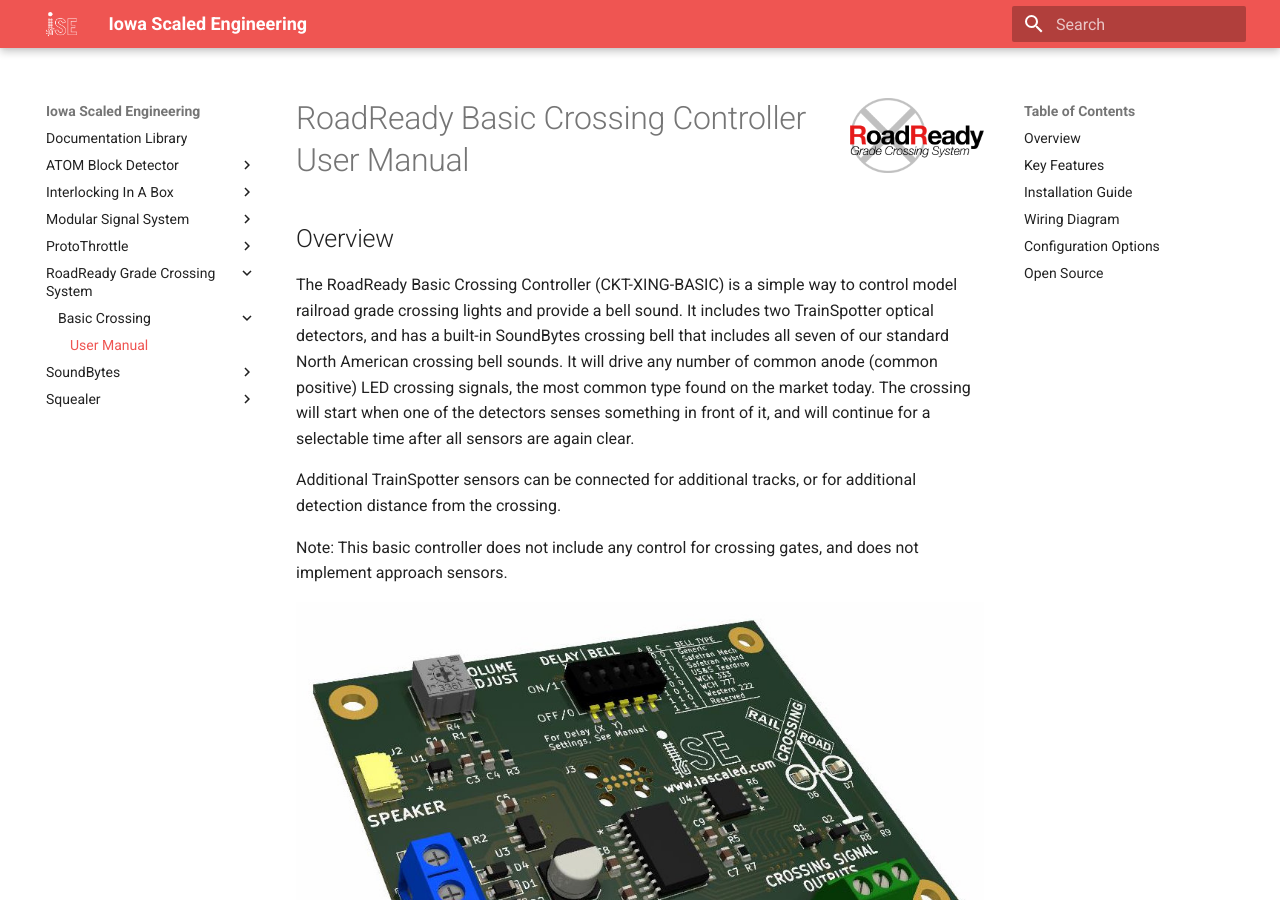
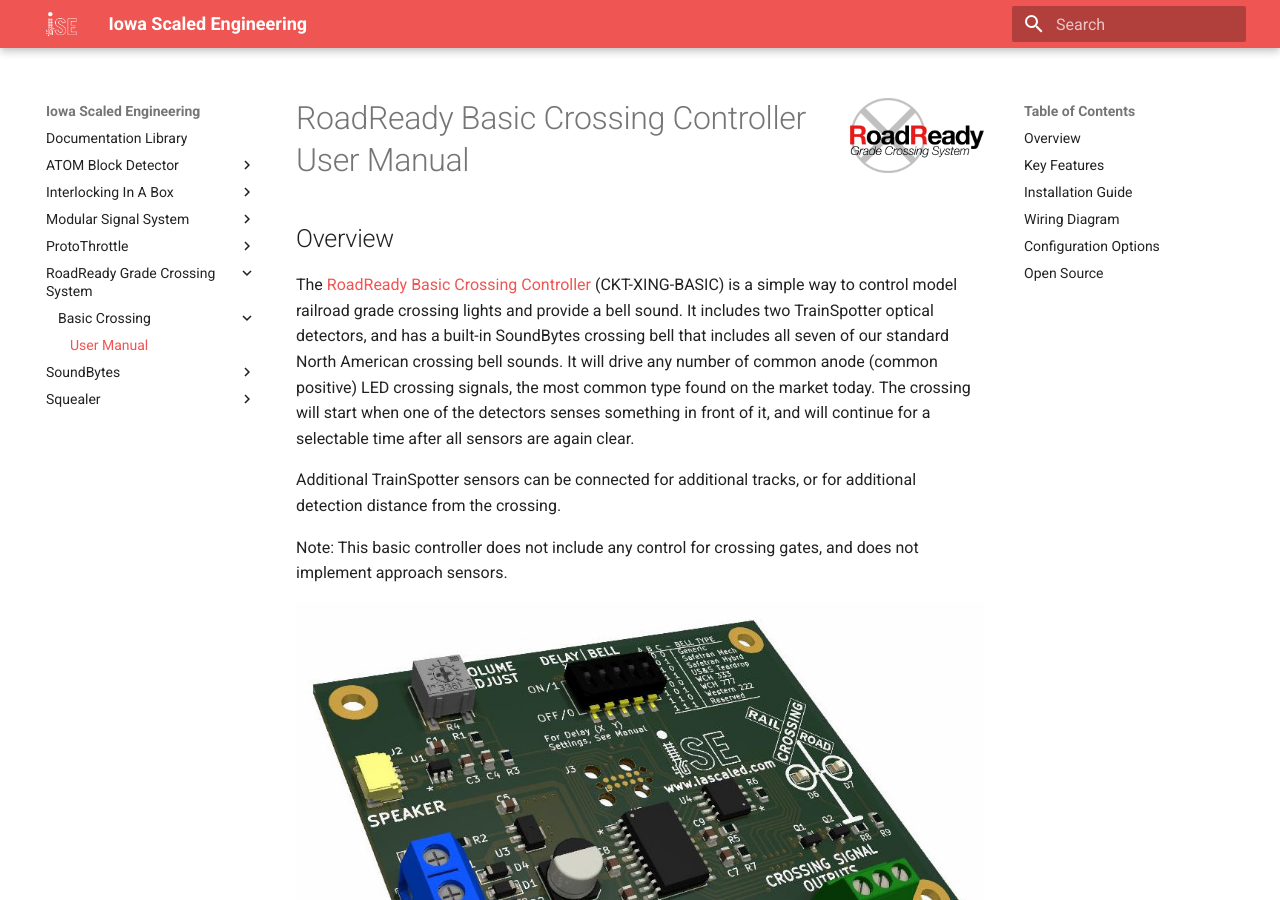
Before and after one commit to IowaScaledEngineering/ise-docs, an MkDocs documentation site: the page built from docs/RoadReady Grade Crossing System/Basic Crossing/manual.md, in a window 1280 px wide and 900 px high. Built offline with MkDocs 1.6.1 and Material for MkDocs 9.7.7, drawn with Linux system fonts in a browser that asks for light colours; some of the changed lines change nothing that is shown.

Commit message:
Added URL

```diff
--- a/docs/RoadReady Grade Crossing System/Basic Crossing/manual.md
+++ b/docs/RoadReady Grade Crossing System/Basic Crossing/manual.md
@@ -5,7 +5,7 @@
 
 ## Overview
 
-The RoadReady Basic Crossing Controller (CKT-XING-BASIC) is a simple way to control model railroad grade crossing lights and provide a bell
+The [RoadReady Basic Crossing Controller](https://www.iascaled.com/store/CKT-XING-BASIC) (CKT-XING-BASIC) is a simple way to control model railroad grade crossing lights and provide a bell
 sound.  It includes two TrainSpotter optical detectors, and has a built-in SoundBytes crossing bell that includes all seven of our standard North American crossing bell sounds.  It will drive any number of common anode (common positive) LED crossing signals, the most common type found on the market today.  The crossing will start when one of the detectors senses something in front of it, and will continue for a selectable time after all sensors are again clear.
 
 Additional TrainSpotter sensors can be connected for additional tracks, or for additional detection distance from the crossing.
```
